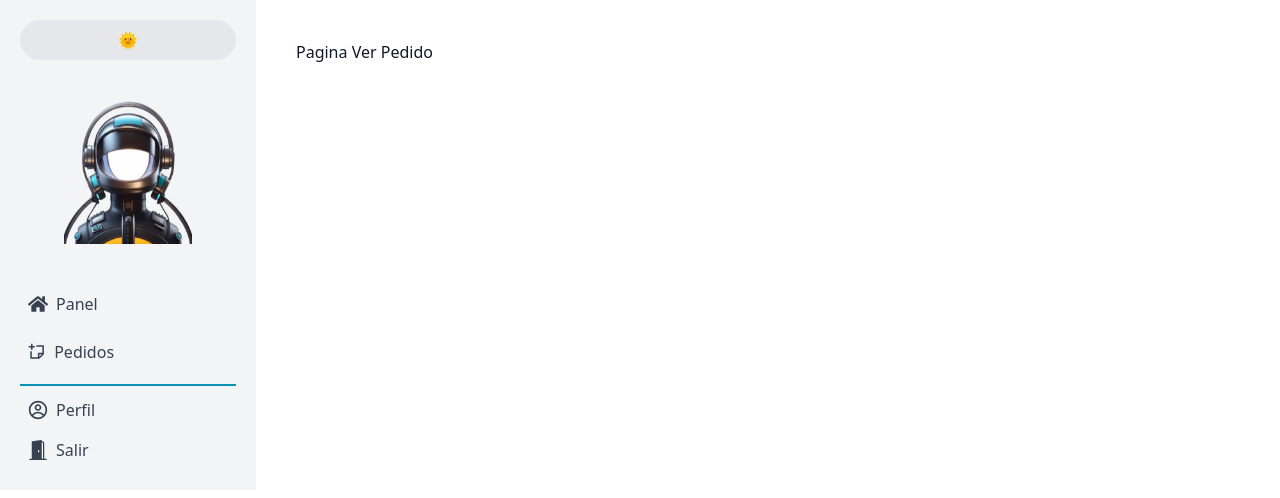
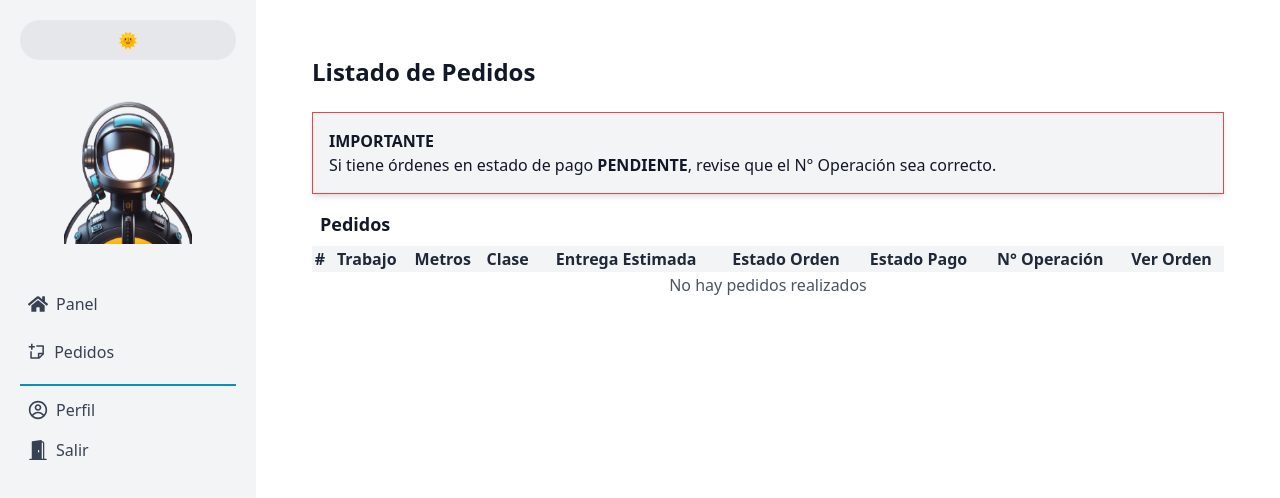
Before and after one commit to JoaquinFarah/area_clientes, a Next.js app: page /pages/watcher in a window 1280 px wide. Shown: the top 498 px of the page. Built offline with nearby package versions, Linux system fonts and the light colour scheme.

Commit message:
watcher page update

```diff
--- a/src/app/pages/watcher/page.tsx
+++ b/src/app/pages/watcher/page.tsx
@@ -1,7 +1,198 @@
-import React from 'react'
+// import React from "react";
 
-export default function watcherPage() {
+// type Order = {
+//   id: number;
+//   trabajo: string;
+//   metros: number;
+//   clase: string;
+//   entregaEstimada: string;
+//   estadoOrden: string;
+//   estadoPago: string;
+//   numeroOperacion: string;
+//   esTemporal: boolean;
+// };
+
+// type Props = {
+//   orders: Order[];
+//   registrosTemporales: number;
+// };
+
+// const OrderList: React.FC<Props> = ({  registrosTemporales }) => {
+//   return (
+//     <div>
+//       <h1 className="text-2xl font-bold mb-6">Listado de Pedidos</h1>
+
+//       {/* Importante */}
+//       <div className="app-card shadow-md mb-4 border border-red-500">
+//         <div className="p-4">
+//           <strong>IMPORTANTE</strong>
+//           <p>
+//             Si tiene órdenes en estado de pago <b>PENDIENTE</b>, revise que el
+//             N° Operación sea correcto.
+//           </p>
+//         </div>
+//       </div>
+
+//       {/* Tabla de Pedidos */}
+//       <div className="mb-4">
+//         <div className="flex items-center mb-2">
+//           <i className="bi bi-tags-fill text-lg mr-2"></i>
+//           <h5 className="text-lg font-semibold">Pedidos</h5>
+//         </div>
+//         <div className="overflow-x-auto">
+//           <table className="table-auto border-collapse border border-gray-200 w-full">
+//             <thead>
+//               <tr className="bg-gray-100 text-center">
+//                 <th>#</th>
+//                 <th>Trabajo</th>
+//                 <th>Metros</th>
+//                 <th>Clase</th>
+//                 <th>Entrega Estimada</th>
+//                 <th>Estado Orden</th>
+//                 <th>Estado Pago</th>
+//                 <th>N° Operación</th>
+//                 {registrosTemporales > 0 && <th>Actualizar</th>}
+//                 <th>Ver Orden</th>
+//               </tr>
+//             </thead>
+//             <tbody>
+//               {/* {orders.length > 0 ? (
+//                 orders.map((order) => (
+//                   <tr key={order.id} className="text-center">
+//                     <td>{order.id}</td>
+//                     <td>{order.trabajo}</td>
+//                     <td>{order.metros}</td>
+//                     <td>{order.clase}</td>
+//                     <td>{order.entregaEstimada}</td>
+//                     <td>{order.estadoOrden}</td>
+//                     <td>{order.estadoPago}</td>
+//                     <td>{order.numeroOperacion}</td>
+//                     {order.esTemporal && (
+//                       <td>
+//                         <button className="btn btn-primary">Actualizar</button>
+//                       </td>
+//                     )}
+//                     <td>
+//                       <button className="btn btn-secondary">Ver</button>
+//                     </td>
+//                   </tr>
+//                 ))
+//               ) : (
+//                 <tr>
+//                   <td colSpan={10} className="text-center">
+//                     No hay pedidos realizados
+//                   </td>
+//                 </tr>
+//               )} */}
+//             </tbody>
+//           </table>
+//         </div>
+//       </div>
+//     </div>
+//   );
+// };
+
+// export default OrderList;
+"use client";
+
+import React from "react";
+import { useTheme } from "@/context/ThemeContext";
+
+type Order = {
+  id: number;
+  trabajo: string;
+  metros: number;
+  clase: string;
+  entregaEstimada: string;
+  estadoOrden: string;
+  estadoPago: string;
+  numeroOperacion: string;
+  esTemporal: boolean;
+};
+
+type Props = {
+  orders: Order[];
+  registrosTemporales: number;
+};
+
+const OrderList: React.FC<Props> = ({ registrosTemporales }) => {
+  const { theme } = useTheme();
+
   return (
-    <div>Pagina Ver Pedido</div>
-  )
-}
+    <div
+      className={`p-4 h-screen ${
+        theme === "dark" ? "bg-gray-900 text-white" : "bg-white text-gray-900"
+      }`}
+    >
+      <h1 className="text-2xl font-bold mb-6">Listado de Pedidos</h1>
+
+      {/* Importante */}
+      <div
+        className={`app-card shadow-md mb-4 border ${
+          theme === "dark" ? "border-red-400 bg-gray-800" : "border-red-500 bg-gray-100"
+        }`}
+      >
+        <div className="p-4">
+          <strong>IMPORTANTE</strong>
+          <p>
+            Si tiene órdenes en estado de pago <b>PENDIENTE</b>, revise que el
+            N° Operación sea correcto.
+          </p>
+        </div>
+      </div>
+
+      {/* Tabla de Pedidos */}
+      <div className="mb-4">
+        <div className="flex items-center mb-2">
+          <i
+            className={`bi bi-tags-fill text-lg mr-2 ${
+              theme === "dark" ? "text-yellow-300" : "text-gray-800"
+            }`}
+          ></i>
+          <h5 className="text-lg font-semibold">Pedidos</h5>
+        </div>
+        <div className="overflow-x-auto">
+          <table
+            className={`table-auto border-collapse w-full ${
+              theme === "dark" ? "border-gray-700" : "border-gray-200"
+            }`}
+          >
+            <thead>
+              <tr
+                className={`text-center ${
+                  theme === "dark" ? "bg-gray-800 text-gray-300" : "bg-gray-100 text-gray-800"
+                }`}
+              >
+                <th>#</th>
+                <th>Trabajo</th>
+                <th>Metros</th>
+                <th>Clase</th>
+                <th>Entrega Estimada</th>
+                <th>Estado Orden</th>
+                <th>Estado Pago</th>
+                <th>N° Operación</th>
+                {registrosTemporales > 0 && <th>Actualizar</th>}
+                <th>Ver Orden</th>
+              </tr>
+            </thead>
+            <tbody>
+              {/* Aquí va la lógica para listar órdenes */}
+              <tr>
+                <td
+                  colSpan={10}
+                  className={`text-center ${
+                    theme === "dark" ? "text-gray-400" : "text-gray-600"
+                  }`}
+                >
+                  No hay pedidos realizados
+                </td>
+              </tr>
+            </tbody>
+          </table>
+        </div>
+      </div>
+    </div>
+  );
+};
+
+export default OrderList;
```
